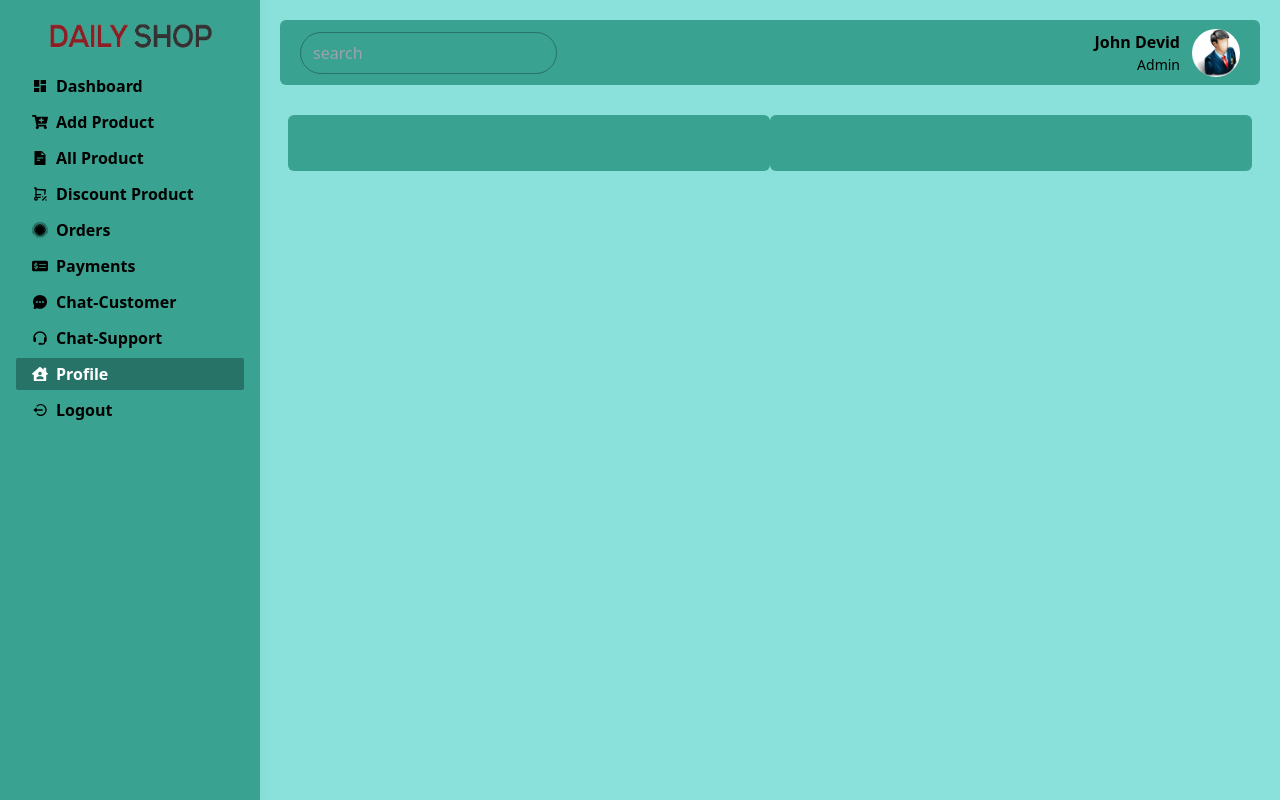
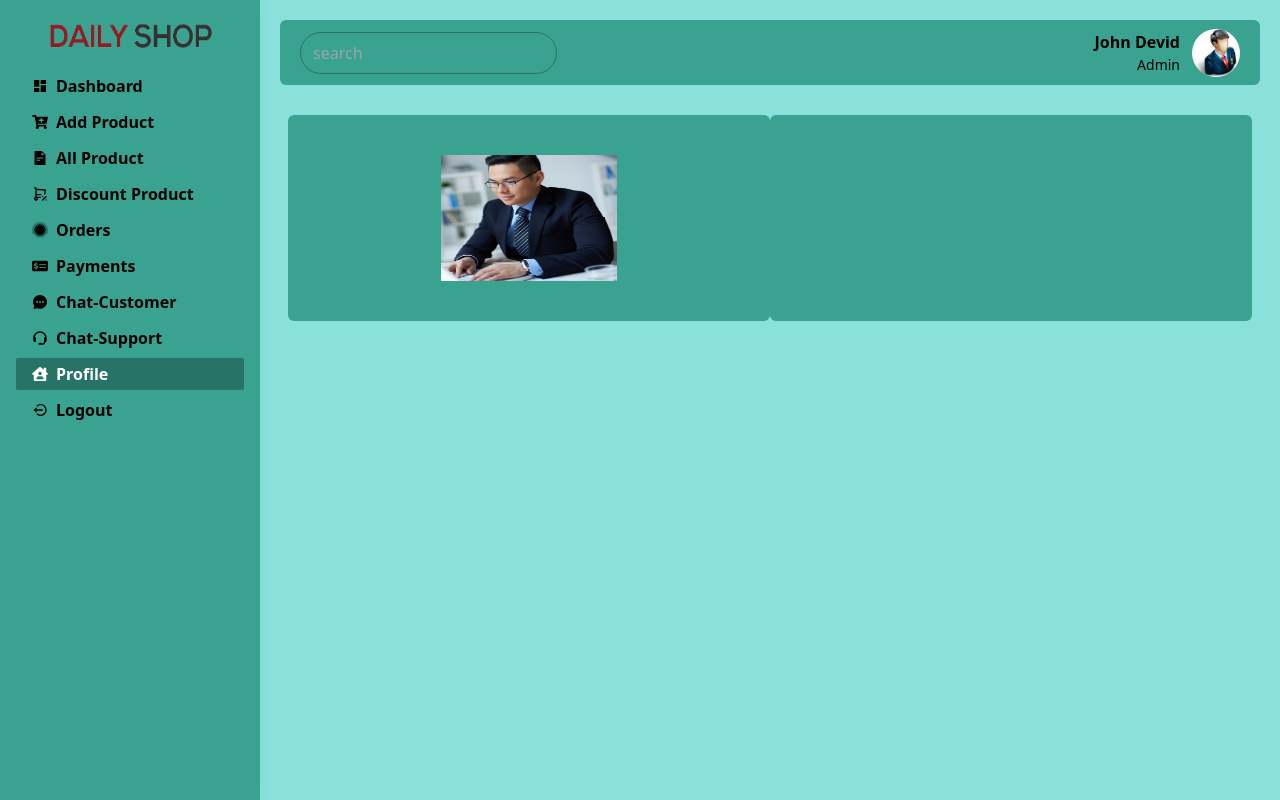
Before and after one commit to Atik2788/e-commerce-project-dashboard, a React (Create React App) app: page /seller/dashboard/profile in a window 1280 px wide. Built offline with nearby package versions, Linux system fonts and the light colour scheme.

Commit message:
33 done image section

```diff
--- a/src/views/seller/Profile.jsx
+++ b/src/views/seller/Profile.jsx
@@ -1,15 +1,44 @@
 import React from "react";
+import { FaImages } from "react-icons/fa6";
+import ClimbingBoxLoader from "react-spinners/ClimbingBoxLoader";
 
 const Profile = () => {
 
     const image = true;
+    const loader = true;
 
   return (
     <div className="px-2 lg:px-7 py-5">
       <div className="w-full flex flex-wrap">
         <div className="w-full md:w-6/12 ">
             <div className="w-full p-4 bg-[#39a290] rounded-md text-[#d0d2d6]">
-                <div className="flex justify-center items-center py-3"></div>
+                <div className="flex justify-center items-center py-3">
+                    {image ?
+                     <label htmlFor="img" className="h-[150px] w-[200px] relative p-3 cursor-pointer overflow-hidden">
+                        <img className="w-full h-full" src="http://localhost:3000/images/demo.jpg" alt="" />
+                        {
+                            !loader && <div className="bg-slate-600 absolute top-0 left-0 w-full h-full opacity-70 flex justify-center items-center z-20">
+                                <span>
+                                    <ClimbingBoxLoader color="#ffffff"  />
+                                </span>
+                            </div>
+                        }
+                     </label>
+                    :
+                    <label className="flex justify-center items-center flex-col h-[150px] w-[200px] cursor-pointer border border-dashed border-[#8ae1db] hover:border-red-500 relative" htmlFor="img">
+                        <span><FaImages/></span>
+                        <span>Select image</span>
+                        {
+                            loader && <div className="bg-slate-600 absolute top-0 left-0 w-full h-full opacity-70 flex justify-center items-center z-20">
+                                <span>
+                                    <ClimbingBoxLoader color="#ffffff"  />
+                                </span>
+                            </div>
+                        }
+                    </label>
+                    }
+                    <input type="file" className="hidden" id="img" />
+                </div>
             </div>
         </div>
 
```
Also changed, not shown: public/images/demo.jpg.
